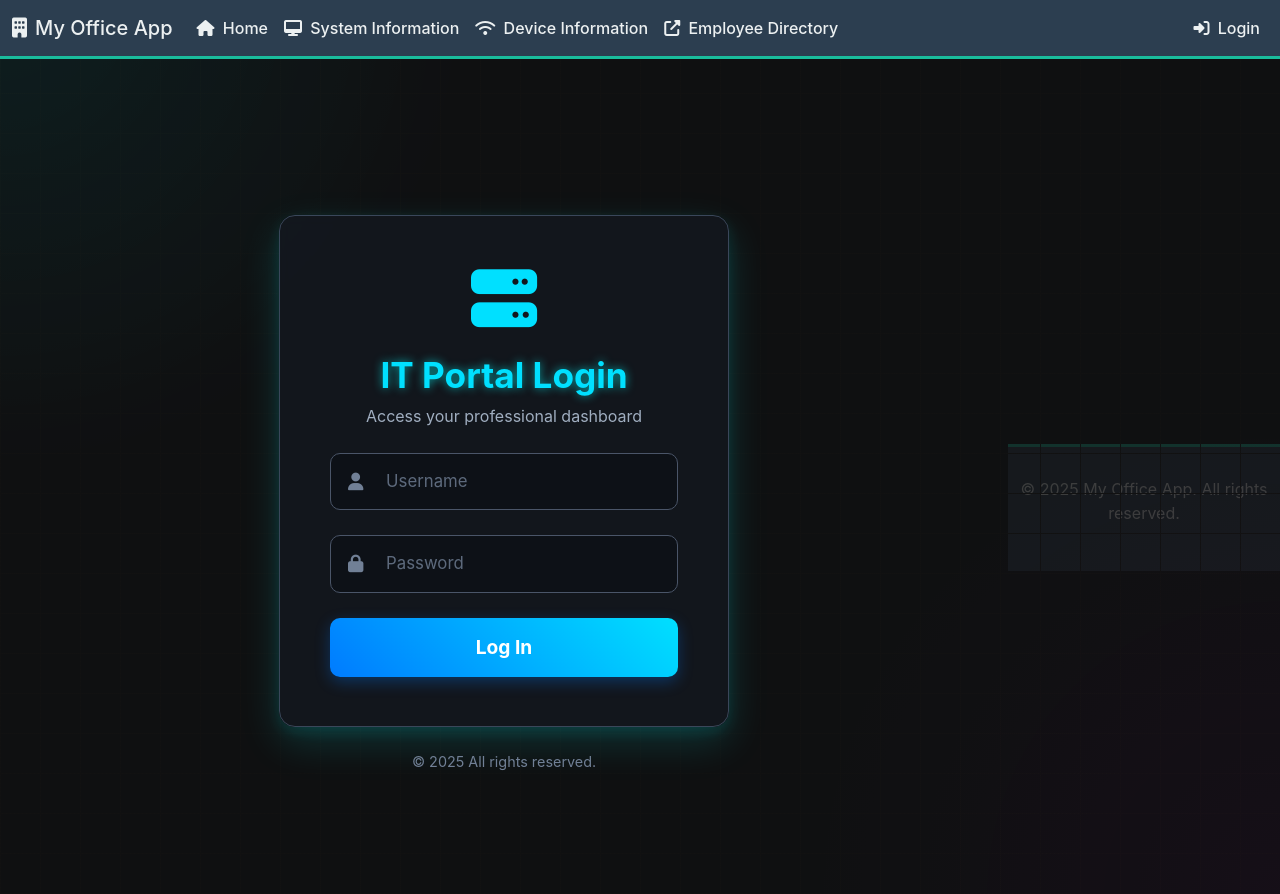
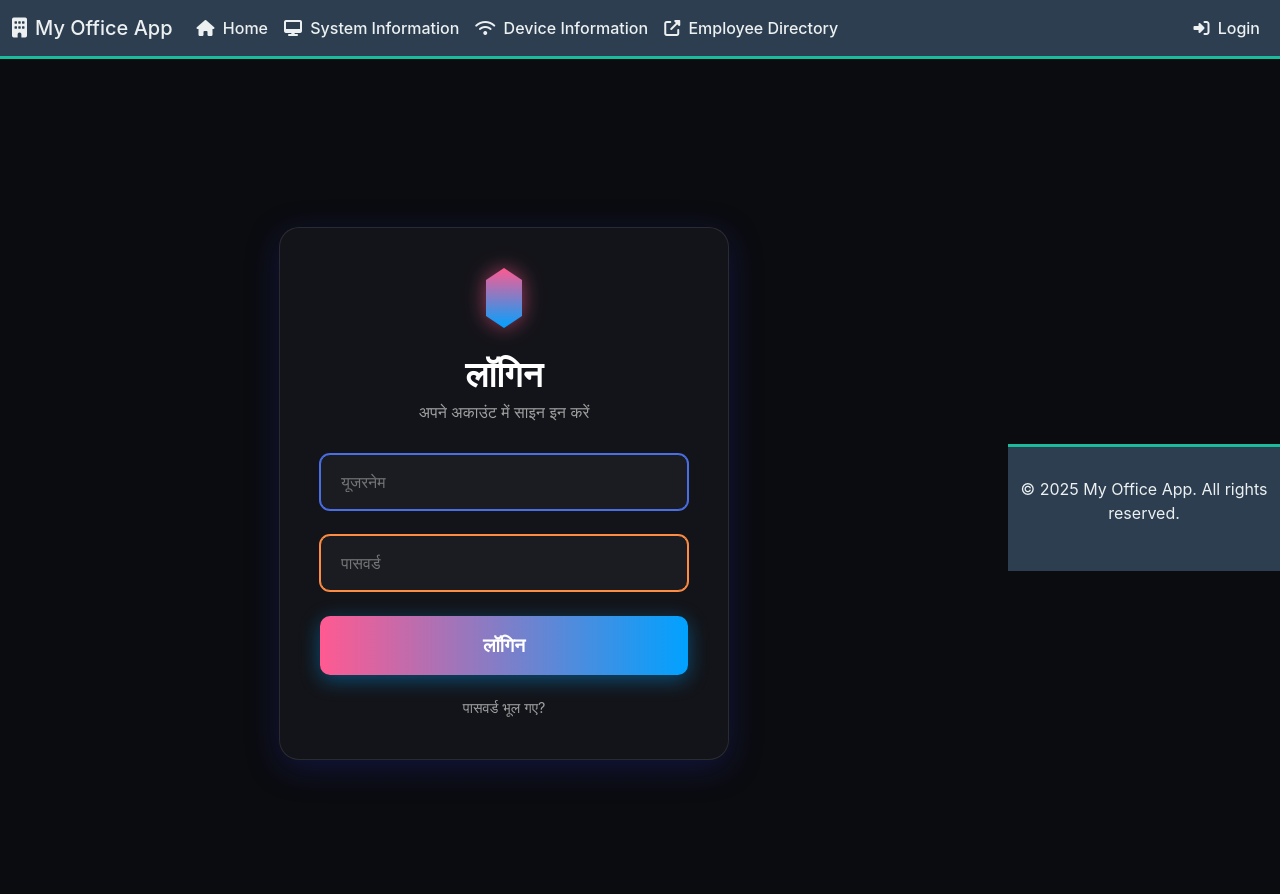
Before and after one commit to Abhijeet630/abhiitadmin, a Flask app: page /login in a window 1280 px wide. Run offline with Flask 3, Linux system fonts and the light colour scheme.

Commit message:
Auto update from VS Code

```diff
--- a/templates/login.html
+++ b/templates/login.html
@@ -2,13 +2,22 @@
 {% block title %}Login{% endblock %}
 
 {% block content %}
-<div class="it-login-page">
-    <div class="login-container animate__animated animate__fadeInUp">
-        <div class="login-header">
-            <i class="fas fa-server fa-4x mb-4 animate__animated animate__pulse animate__infinite"></i>
-            <h2>IT Portal Login</h2>
-            <p>Access your professional dashboard</p>
+<div class="main-login-page">
+    <div class="login-card animate__animated animate__zoomIn">
+        <div class="logo-area">
+            <svg class="logo-icon" width="60" height="60" viewBox="0 0 100 100" fill="none" xmlns="http://www.w3.org/2000/svg">
+                <path d="M50 0L80 20V80L50 100L20 80V20L50 0Z" fill="url(#paint0_linear_1_2)"/>
+                <defs>
+                    <linearGradient id="paint0_linear_1_2" x1="50" y1="0" x2="50" y2="100" gradientUnits="userSpaceOnUse">
+                        <stop stop-color="#FF5A91"/>
+                        <stop offset="1" stop-color="#00A2FF"/>
+                    </linearGradient>
+                </defs>
+            </svg>
         </div>
+        <div class="login-form-container">
+            <h2 class="title">लॉगिन</h2>
+            <p class="subtitle">अपने अकाउंट में साइन इन करें</p>
 
             {% with messages = get_flashed_messages(with_categories=true) %}
             {% if messages %}
@@ -22,33 +31,28 @@
             {% endif %}
             {% endwith %}
 
-        <form method="POST" class="mt-4">
-            <div class="form-group mb-4">
-                <div class="input-with-icon">
-                    <i class="fas fa-user"></i>
-                    <input type="text" id="username" name="username" placeholder="Username" required>
+            <form method="POST">
+                <div class="input-group">
+                    <input type="text" id="username" name="username" placeholder="यूजरनेम" required>
+                </div>
+                <div class="input-group">
+                    <input type="password" id="password" name="password" placeholder="पासवर्ड" required>
+                </div>
+                <button type="submit" class="login-btn">लॉगिन</button>
+            </form>
+            <div class="link-area">
+                <a href="#" class="forgot-password">पासवर्ड भूल गए?</a>
             </div>
         </div>
-            <div class="form-group mb-4">
-                <div class="input-with-icon">
-                    <i class="fas fa-lock"></i>
-                    <input type="password" id="password" name="password" placeholder="Password" required>
-                </div>
-            </div>
-            <button type="submit" class="login-button animate__animated animate__headShake">Log In</button>
-        </form>
-    </div>
-    <div class="footer-text mt-4">
-        &copy; 2025 All rights reserved.
     </div>
 </div>
 
 <style>
-    /* Main Background for IT Theme */
+    /* Main container and background */
     body {
-        background-color: #0a0e14;
+        background-color: #0b0c10;
         color: #e0e6ed;
-        font-family: 'Inter', 'Segoe UI', Tahoma, Geneva, Verdana, sans-serif;
+        font-family: 'Inter', sans-serif;
         min-height: 100vh;
         display: flex;
         align-items: center;
@@ -57,132 +61,121 @@
         overflow: hidden;
     }
 
-    /* Subtle Animated Background Grid/Particles */
-    body::before {
-        content: '';
-        position: absolute;
-        top: 0;
-        left: 0;
+    .main-login-page {
         width: 100%;
-        height: 100%;
-        background:
-            radial-gradient(circle at top left, rgba(0, 255, 255, 0.08) 0%, transparent 30%),
-            radial-gradient(circle at bottom right, rgba(128, 0, 128, 0.08) 0%, transparent 30%),
-            linear-gradient(rgba(20, 20, 20, 0.8), rgba(20, 20, 20, 0.8)),
-            repeating-linear-gradient(0deg, #1a1a1a, #1a1a1a 1px, transparent 1px, transparent 40px),
-            repeating-linear-gradient(90deg, #1a1a1a, #1a1a1a 1px, transparent 1px, transparent 40px);
-        background-size: cover;
-        animation: backgroundShift 20s linear infinite alternate;
-        filter: brightness(0.8);
+        display: flex;
+        justify-content: center;
+        align-items: center;
+        min-height: 100vh;
+        padding: 2rem;
     }
 
-    @keyframes backgroundShift {
-        0% { background-position: 0% 0%; }
-        100% { background-position: 100% 100%; }
+    /* Glassmorphism card styling */
+    .login-card {
+        background: rgba(25, 27, 33, 0.6);
+        backdrop-filter: blur(20px);
+        -webkit-backdrop-filter: blur(20px);
+        border: 1px solid rgba(255, 255, 255, 0.1);
+        border-radius: 20px;
+        box-shadow: 0 8px 32px 0 rgba(31, 38, 135, 0.37);
+        padding: 40px;
+        max-width: 450px;
+        width: 100%;
+        text-align: center;
     }
 
-    .it-login-page {
-        display: flex;
-        flex-direction: column;
-        justify-content: center;
-        align-items: center;
-        width: 100%;
-        min-height: 100vh;
-        z-index: 10;
-        position: relative;
-    }
-
-    .login-container {
-        background-color: rgba(20, 24, 30, 0.95);
-        border: 1px solid #3a475a;
-        border-radius: 16px;
-        padding: 50px;
-        max-width: 450px;
-        width: 100%;
-        box-shadow: 0 15px 40px rgba(0, 255, 255, 0.15), 0 5px 15px rgba(0, 255, 255, 0.1);
-        text-align: center;
-        backdrop-filter: blur(5px);
-    }
-
-    .login-header h2 {
-        font-size: 2.2rem;
-        font-weight: 700;
-        color: #00e0ff;
-        margin-bottom: 8px;
-        text-shadow: 0 0 10px rgba(0, 255, 255, 0.6);
-    }
-
-    .login-header p {
-        font-size: 1rem;
-        color: #a0aec0;
+    /* Logo and text */
+    .logo-area {
         margin-bottom: 25px;
     }
 
-    .login-header i {
-        color: #00e0ff;
-        margin-bottom: 20px;
+    .logo-icon {
+        filter: drop-shadow(0 0 10px rgba(255, 90, 145, 0.6));
+    }
+
+    .title {
+        font-size: 2.2rem;
+        font-weight: 700;
+        color: #fff;
+        margin-bottom: 5px;
+    }
+
+    .subtitle {
+        font-size: 1rem;
+        color: #a0a0a0;
+        margin-bottom: 30px;
     }
 
     /* Input fields styling */
-    .input-with-icon {
+    .input-group {
         position: relative;
         margin-bottom: 25px;
     }
 
-    .input-with-icon i {
-        position: absolute;
-        left: 18px;
-        top: 50%;
-        transform: translateY(-50%);
-        color: #718096;
-        font-size: 1.1rem;
-        transition: color 0.2s ease;
-    }
-
-    .input-with-icon input {
+    .input-group input {
         width: 100%;
-        padding: 15px 15px 15px 55px;
-        background-color: #0d1117;
-        border: 1px solid #4a5568;
+        padding: 15px 20px;
+        background-color: #1a1c22;
+        border: 1px solid #333;
         border-radius: 10px;
-        color: #e2e8f0;
-        font-size: 1.05rem;
+        color: #fff;
+        font-size: 1rem;
         transition: border-color 0.3s ease, box-shadow 0.3s ease;
     }
 
-    .input-with-icon input::placeholder {
-        color: #718096;
-        opacity: 0.8;
+    /* Specific glowing effect for each input field */
+    #username {
+        box-shadow: 0 0 0 1px #4a6ee6;
+        border-color: #4a6ee6;
     }
 
-    .input-with-icon input:focus {
-        border-color: #00e0ff;
-        outline: none;
-        box-shadow: 0 0 0 3px rgba(0, 255, 255, 0.3);
+    #password {
+        box-shadow: 0 0 0 1px #ff8c42;
+        border-color: #ff8c42;
     }
 
-    /* Login Button Styling */
-    .login-button {
+    .input-group input:focus {
+        outline: none;
+    }
+
+    /* Login button styling */
+    .login-btn {
         width: 100%;
         padding: 15px;
         border: none;
         border-radius: 10px;
-        background: linear-gradient(45deg, #007bff, #00e0ff);
-        color: #ffffff;
+        background: linear-gradient(90deg, #ff5a91, #00a2ff);
+        color: #fff;
         font-size: 1.2rem;
         font-weight: 700;
         cursor: pointer;
         transition: all 0.3s ease;
-        box-shadow: 0 5px 15px rgba(0, 123, 255, 0.3);
+        box-shadow: 0 5px 20px rgba(0, 162, 255, 0.4);
     }
 
-    .login-button:hover {
-        background: linear-gradient(45deg, #00e0ff, #007bff);
+    .login-btn:hover {
         transform: translateY(-3px);
-        box-shadow: 0 8px 25px rgba(0, 123, 255, 0.5);
+        box-shadow: 0 8px 25px rgba(0, 162, 255, 0.6);
+        background: linear-gradient(90deg, #00a2ff, #ff5a91);
     }
 
-    /* Flash Message Styling */
+    /* Additional links */
+    .link-area {
+        margin-top: 20px;
+    }
+
+    .forgot-password {
+        color: #a0a0a0;
+        text-decoration: none;
+        font-size: 0.9rem;
+        transition: color 0.3s ease;
+    }
+
+    .forgot-password:hover {
+        color: #fff;
+    }
+
+    /* Flash message styling */
     .alert {
         padding: 12px 20px;
         border-radius: 8px;
@@ -211,26 +204,5 @@
         color: #66bb6a;
     }
 
-    /* Footer Text Styling */
-    .footer-text {
-        color: #718096;
-        font-size: 0.9rem;
-        margin-top: 2rem;
-        text-align: center;
-        z-index: 10;
-        position: relative;
-    }
-
-    /* Animate.css overrides */
-    .animate__animated.animate__fadeInUp {
-        --animate-duration: 0.8s;
-    }
-    .animate__animated.animate__pulse {
-        --animate-duration: 2s;
-    }
-    .animate__animated.animate__headShake {
-        --animate-duration: 1.2s;
-        --animate-delay: 0.5s;
-    }
 </style>
 {% endblock %}
```
Lines whose indentation alone changed are shown as unchanged.
